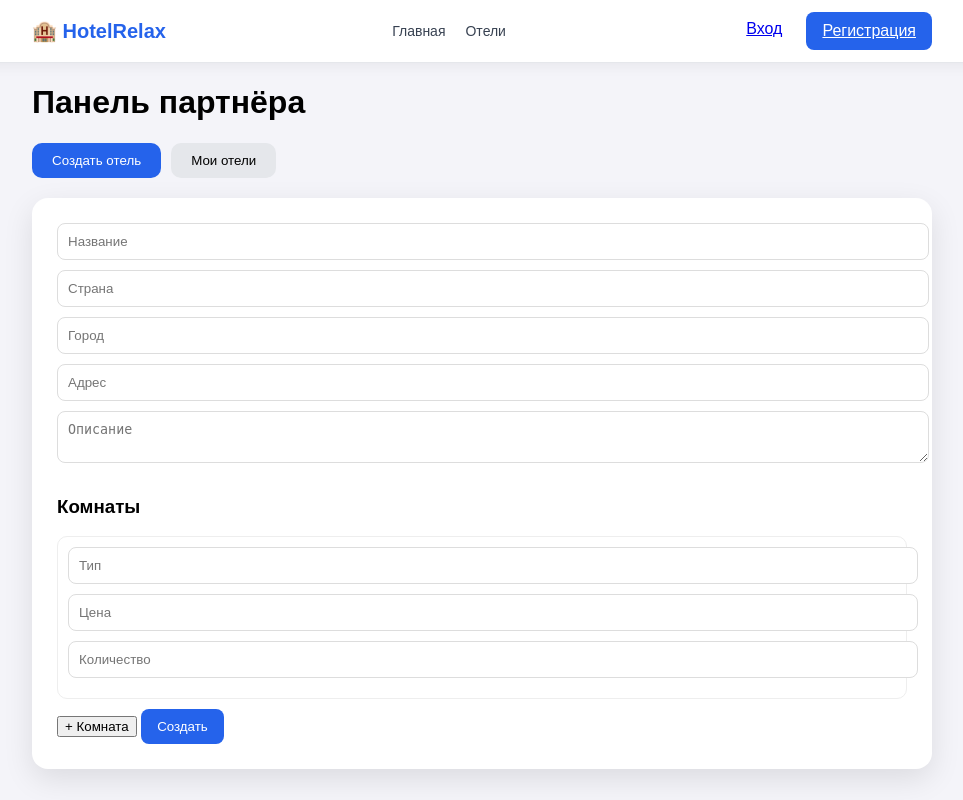
After one commit to NickolayMolchanov/RavenBookingAPI, a FastAPI app: template templates/partner_palel.html in a window 1280 px wide. The commit adds this page. Shown: the whole page, without its empty margins (158-1121 px from the left). Run offline with FastAPI, Linux system fonts and the light colour scheme; the template is opened without the code that fills it, so the values that code supplies are empty.

Commit message:
madking partner-panel

```diff
--- /dev/null
+++ b/core/middleware.py
@@ -0,0 +1,31 @@
+from starlette.middleware.base import BaseHTTPMiddleware
+from jose import jwt, JWTError
+from sqlalchemy import select
+
+from core.config import settings
+from database import new_session
+from models import User
+
+
+class AuthMiddleware(BaseHTTPMiddleware):
+    async def dispatch(self, request, call_next):
+        token = request.cookies.get("access_token")
+        request.state.user = None
+
+        if token:
+            try:
+                payload = jwt.decode(token, settings.SECRET_KEY, algorithms=[settings.ALGORITHM])
+                user_id = int(payload.get("sub"))
+
+                async with new_session() as session:
+                    result = await session.execute(
+                        select(User).where(User.id == user_id)
+                    )
+                    user = result.scalar_one_or_none()
+                    request.state.user = user
+
+            except JWTError:
+                pass
+
+        response = await call_next(request)
+        return response
--- a/core/templates.py
+++ /dev/null
@@ -1,3 +0,0 @@
-from fastapi.templating import Jinja2Templates
-
-templates = Jinja2Templates(directory="templates")
--- a/main.py
+++ b/main.py
@@ -6,7 +6,7 @@ from faker import Faker
 
 from database import engine, Model
 import models
-from core.templates import templates
+from core.middleware import AuthMiddleware
 from sqlalchemy.orm import configure_mappers
 configure_mappers()
 
@@ -34,6 +34,7 @@ app.add_middleware(
     allow_headers=["*"],
 )
 
+app.add_middleware(AuthMiddleware)
 
 from routes.user import user_router
 from routes.hotel import hotel_router
--- a/routes/hotel.py
+++ b/routes/hotel.py
@@ -66,3 +66,6 @@ async def delete_room_by_id(room_id: int, session: AsyncSession = Depends(get_db
     if rm_room is None:
         raise HTTPException(status_code=status.HTTP_404_NOT_FOUND, detail="Room not found")
     return  rm_room
+
+# @hotel_router.post("/partner_create_form")
+# async def
--- a/routes/user.py
+++ b/routes/user.py
@@ -18,8 +18,8 @@ async def add_user(user: SUserCreate, session: AsyncSession = Depends(get_db)):
     return SUserRead.from_orm(new_user)
 
 @user_router.get("/{user_id}", status_code=status.HTTP_200_OK)
-async def get_user(user_id: int, session: AsyncSession = Depends(get_db)):
-    db_user = await UserRepository.get_user(user_id, session)
+async def get_user_by_id(user_id: int, session: AsyncSession = Depends(get_db)):
+    db_user = await UserRepository.get_user_by_id(user_id, session)
     if not db_user:
         raise HTTPException(status_code=status.HTTP_404_NOT_FOUND, detail="User with this ID not found")
     return db_user
--- a/schemas/users.py
+++ b/schemas/users.py
@@ -14,6 +14,7 @@ class SUserRead(SUserBase):
     id: int
     created_at: datetime
     is_active: bool = True
+    role: str
 
     model_config = ConfigDict(from_attributes=True)
 
--- a/static/style.css
+++ b/static/style.css
@@ -378,3 +378,86 @@ body {
     border-radius: 8px;
     font-size: 14px;
 }
+
+.partner-page {
+    max-width: 900px;
+    margin: auto;
+}
+
+/* вкладки */
+.tabs {
+    display: flex;
+    gap: 10px;
+    margin-bottom: 20px;
+}
+
+.tab-btn {
+    padding: 10px 20px;
+    border: none;
+    background: #e5e7eb;
+    border-radius: 10px;
+    cursor: pointer;
+}
+
+.tab-btn.active {
+    background: #2563eb;
+    color: white;
+}
+
+/* контент */
+.tab-content {
+    background: white;
+    padding: 25px;
+    border-radius: 16px;
+    box-shadow: 0 10px 30px rgba(0,0,0,0.1);
+}
+
+/* панели */
+.tab-panel {
+    display: none;
+    animation: fade 0.3s ease;
+}
+
+.tab-panel.active {
+    display: block;
+}
+
+@keyframes fade {
+    from {opacity: 0; transform: translateY(10px);}
+    to {opacity: 1; transform: translateY(0);}
+}
+
+/* форма */
+.form input,
+.form textarea {
+    width: 100%;
+    margin-bottom: 10px;
+    padding: 10px;
+    border-radius: 8px;
+    border: 1px solid #ddd;
+}
+
+/* комнаты */
+.room-block {
+    border: 1px solid #eee;
+    padding: 10px;
+    border-radius: 10px;
+    margin-bottom: 10px;
+}
+
+/* карточки */
+.hotel-card {
+    display: flex;
+    justify-content: space-between;
+    padding: 15px;
+    border: 1px solid #eee;
+    border-radius: 12px;
+    margin-bottom: 10px;
+    text-decoration: none;
+    color: black;
+    transition: 0.2s;
+}
+
+.hotel-card:hover {
+    background: #f4f4f9;
+}
--- a/templates/base.html
+++ b/templates/base.html
@@ -7,6 +7,7 @@
 </head>
 <body>
 
+{% set user = request.state.user %}
 <header class="navbar">
     <div class="container">
         <div class="logo">🏨 HotelRelax</div>
@@ -16,9 +17,20 @@
             <a href="/pages/hotels-list">Отели</a>
         </nav>
 
+
+
         <div class="auth-buttons">
-            <a href="/pages/login" class="btn login">Войти</a>
-            <a href="/pages/register" class="btn register">Регистрация</a>
+            {% if user %}
+                <span class="username">👤 {{ user.username }}</span>
+                <a href="/pages/logout" class="btn">Выйти</a>
+            {% else %}
+                <a href="/pages/login" class="btn">Вход</a>
+                <a href="/pages/register" class="btn primary">Регистрация</a>
+                {% if user.role in ["moderator", "admin"] %}
+                    <a href="/pages/partner" class="btn">Модерация</a>
+                {% endif %}
+            {% endif %}
+
         </div>
     </div>
 </header>
--- /dev/null
+++ b/templates/partner_palel.html
@@ -0,0 +1,103 @@
+{% extends "base.html" %}
+
+{% block content %}
+
+<div class="partner-page">
+
+    <h1>Панель партнёра</h1>
+
+    <!-- Вкладки -->
+    <div class="tabs">
+        <button class="tab-btn active" onclick="openTab('create')">
+            Создать отель
+        </button>
+        <button class="tab-btn" onclick="openTab('my-hotels')">
+            Мои отели
+        </button>
+    </div>
+
+    <!-- Контент -->
+    <div class="tab-content">
+
+        <!-- Создание -->
+        <div id="create" class="tab-panel active">
+
+            <form method="post" action="/pages/create-hotel" class="form">
+
+                <input type="text" name="name" placeholder="Название" required>
+                <input type="text" name="country" placeholder="Страна" required>
+                <input type="text" name="city" placeholder="Город" required>
+                <input type="text" name="address" placeholder="Адрес" required>
+
+                <textarea name="description" placeholder="Описание"></textarea>
+
+                <h3>Комнаты</h3>
+
+                <div id="rooms-container">
+                    <div class="room-block">
+                        <input type="text" name="room_type[]" placeholder="Тип">
+                        <input type="number" name="room_price[]" placeholder="Цена">
+                        <input type="number" name="room_count[]" placeholder="Количество">
+                    </div>
+                </div>
+
+                <button type="button" onclick="addRoom()">+ Комната</button>
+
+                <button class="btn primary">Создать</button>
+            </form>
+
+        </div>
+
+        <!-- Мои отели -->
+        <div id="my-hotels" class="tab-panel">
+
+            {% for hotel in hotels %}
+            <a href="/pages/hotels-list/{{ hotel.id }}" class="hotel-card">
+
+                <div>
+                    <h3>{{ hotel.name }}</h3>
+                    <p>{{ hotel.city }}, {{ hotel.country }}</p>
+                </div>
+
+                <span>Управлять →</span>
+
+            </a>
+            {% endfor %}
+
+        </div>
+
+    </div>
+
+</div>
+
+<script>
+function openTab(tab) {
+    document.querySelectorAll('.tab-btn').forEach(btn => btn.classList.remove('active'));
+    document.querySelectorAll('.tab-panel').forEach(p => p.classList.remove('active'));
+
+    document.getElementById(tab).classList.add('active');
+
+    if (tab === 'create') {
+        document.querySelectorAll('.tab-btn')[0].classList.add('active');
+    } else {
+        document.querySelectorAll('.tab-btn')[1].classList.add('active');
+    }
+}
+
+function addRoom() {
+    const container = document.getElementById("rooms-container");
+
+    const block = document.createElement("div");
+    block.classList.add("room-block");
+
+    block.innerHTML = `
+        <input type="text" name="room_type[]" placeholder="Тип">
+        <input type="number" name="room_price[]" placeholder="Цена">
+        <input type="number" name="room_count[]" placeholder="Количество">
+    `;
+
+    container.appendChild(block);
+}
+</script>
+
+{% endblock %}
```
Also changed, not shown: dependencies.py (+18 -1 lines), models/hotels.py (+16 -1 lines), models/users.py (+12 -1 lines), repository.py (+11 -0 lines), routes/templates.py (+41 -0 lines).
